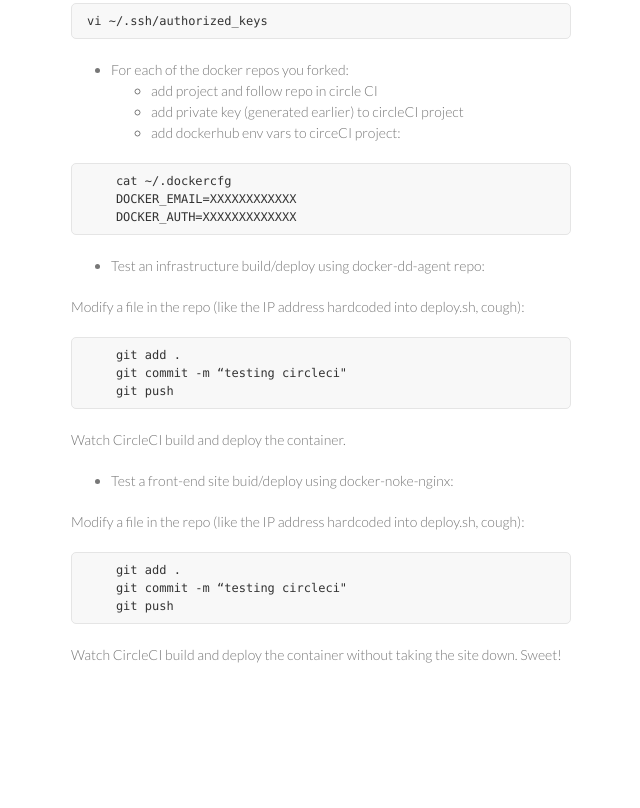
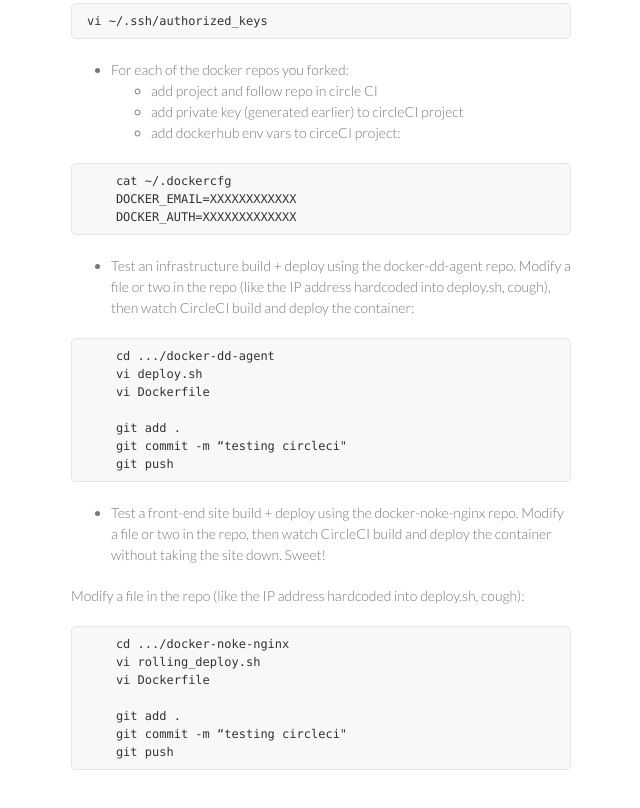
Before and after one commit to danielnbarbosa/coreos, a plain HTML site: page index.html in a window 1280 px wide. Shown: the part 6901-7709 px from the top of the page, without its empty margins (499-1139 px from the left). Before the commit the page ends 7636 px from the top, so only its background shows below. Drawn offline with Linux system fonts and the light colour scheme.

```diff
--- a/index.html
+++ b/index.html
@@ -423,30 +423,32 @@ fleetctl start noke-nginx@{1..3}.service
 </code></pre>
 
 <ul>
-<li>Test an infrastructure build/deploy using docker-dd-agent repo:</li>
+<li>Test an infrastructure build + deploy using the docker-dd-agent repo.  Modify a file or two in the repo (like the IP address hardcoded into deploy.sh, cough), then watch CircleCI build and deploy the container:</li>
+</ul>
+
+<pre><code>    cd .../docker-dd-agent
+    vi deploy.sh
+    vi Dockerfile
+
+    git add .
+    git commit -m “testing circleci"
+    git push
+</code></pre>
+
+<ul>
+<li>Test a front-end site build + deploy using the docker-noke-nginx repo.  Modify a file or two in the repo, then watch CircleCI build and deploy the container without taking the site down.  Sweet!</li>
 </ul>
 
 <p>Modify a file in the repo (like the IP address hardcoded into deploy.sh, cough):</p>
 
-<pre><code>    git add .
+<pre><code>    cd .../docker-noke-nginx
+    vi rolling_deploy.sh
+    vi Dockerfile
+
+    git add .
     git commit -m “testing circleci"
     git push
 </code></pre>
-
-<p>Watch CircleCI build and deploy the container.</p>
-
-<ul>
-<li>Test a front-end site buid/deploy using docker-noke-nginx:</li>
-</ul>
-
-<p>Modify a file in the repo (like the IP address hardcoded into deploy.sh, cough):</p>
-
-<pre><code>    git add .
-    git commit -m “testing circleci"
-    git push
-</code></pre>
-
-<p>Watch CircleCI build and deploy the container without taking the site down.  Sweet!</p>
       </section>
       <footer>
         <p>This project is maintained by <a href="https://github.com/danielnbarbosa">danielnbarbosa</a></p>
```
Also changed, not shown: params.json (+1 -1 lines).
